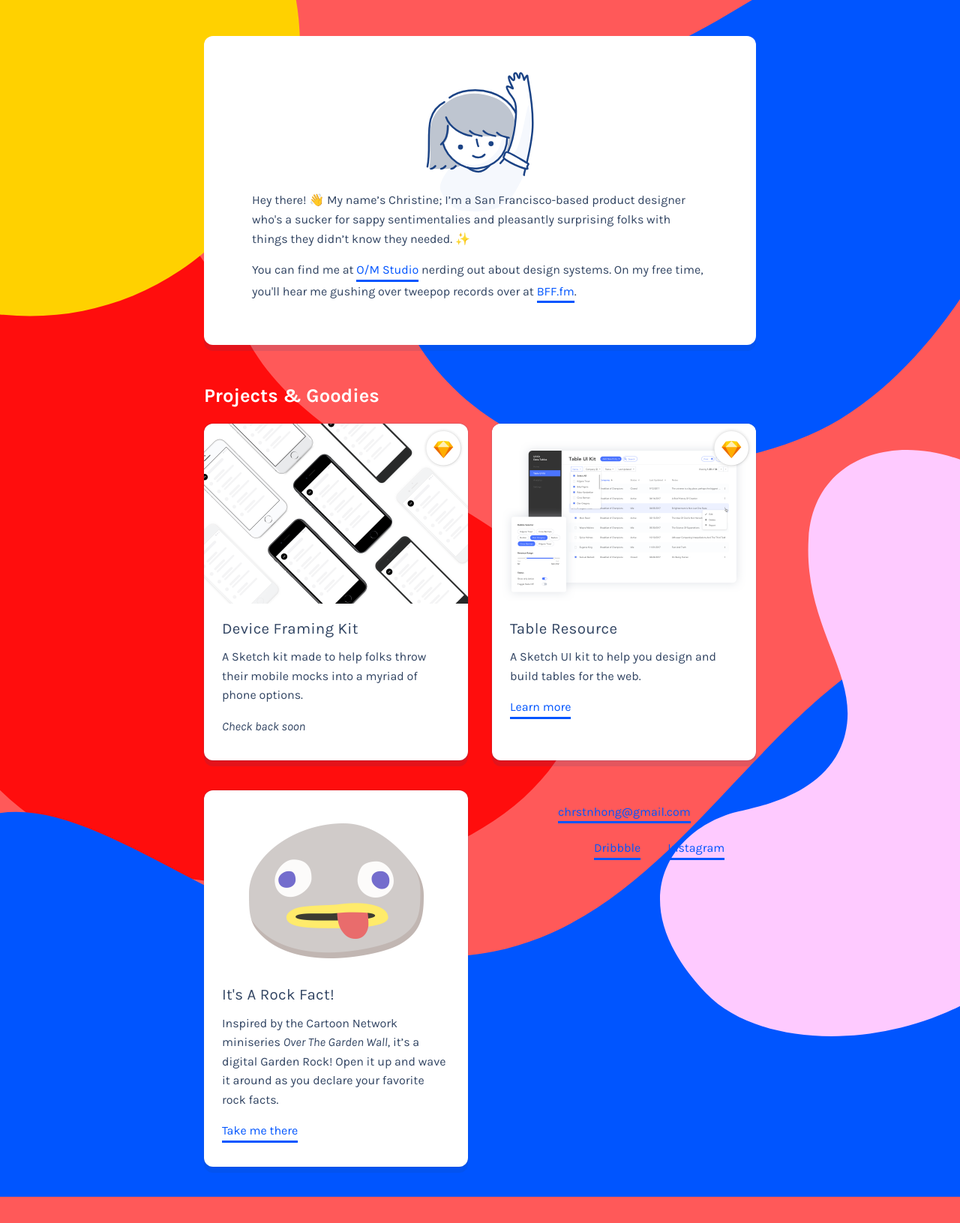
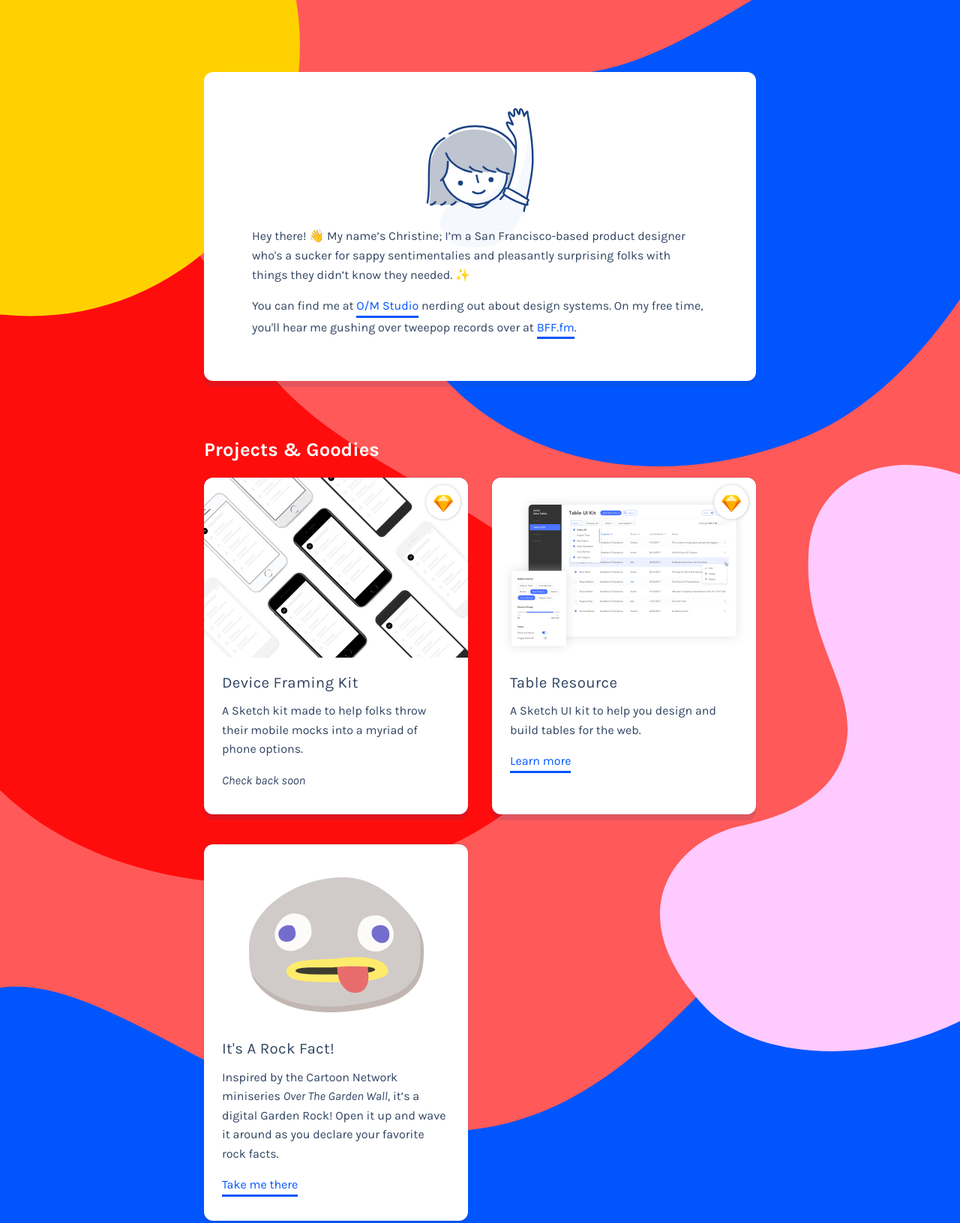
Before and after one commit to chrstnhong/christine, a plain HTML site: page index.html in a window 1280 px wide. Shown: the top 1631 px of the page at 75% size. Before the commit the page ends 1596 px from the top, so only its background shows below. Drawn offline with Linux system fonts and the light colour scheme.

Commit message:
nav removal

```diff
--- a/style.css
+++ b/style.css
@@ -1,5 +1,6 @@
 
 @import url('https://fonts.googleapis.com/css?family=Karla:400,400i,700,700i');
+
 
 html, body {
     font-size: 100%;
@@ -11,9 +12,9 @@ html, body {
     height:100%;
 	}
 
-::-moz-selection { background: #DBDBDB; }
+::-moz-selection { background: #efefef; }
 
-::selection { background: #DBDBDB; }
+::selection { background: #efefef; }
 
 a {	color: #0055FF; text-decoration: none; border-bottom: .24rem solid #0055FF; display: inline-block;	}
 
@@ -93,7 +94,7 @@ Background Elements
 .bg-pink {
 	position: absolute;
 	right:-200px;
-	top:600px;
+	top:620px;
   	width: 600px;
 
   	user-drag: none;
@@ -124,21 +125,6 @@ Background Elements
 	}
 
 
-/*.footer {
-	padding-top: 48px;
-	margin-bottom: auto;
-  position: absolute;
-  right: 0;
-  bottom: 0;
-  left: 0;
-  width:100%;
-  overflow-x: none;
-  height:400px;
-  background-image: url("bg-blue-bottom.svg");
-
- }*/
-
-
 
 /*
 
@@ -162,6 +148,23 @@ a:hover.navlink{color:white; border-bottom:.24rem solid white;}
 
 
 
+.footer {
+	color:white;
+	text-align: center;
+	padding-top: 24px;
+	padding-bottom: 16px;
+	margin-left: auto;
+	margin-right: auto;
+	width:100%;
+
+ }
+
+
+a.footerlink{color:white; border-bottom:.24rem solid rgba(255,255,255,0);}
+
+a:hover.footerlink{color:white; border-bottom:.24rem solid white;}
+
+.space {padding: 48px;}  /*Get rid of this when nav is reintroduced*/
 
 
 /*
@@ -175,7 +178,7 @@ Body
 	font-size:1.6rem;
 	color:white;
 	font-weight: 700;
-	padding-top: 16px;
+	padding-top: 24px;
 	padding-bottom: 16px;
 	width:100%;
 }
@@ -201,7 +204,7 @@ Body
 	background-color: white;
 	box-shadow: 0px 8px rgba(27, 67, 133, 0.12);
 	border-radius:12px;
-	margin-bottom: 32px;
+	margin-bottom: 56px;
 	width:100%;
 }
 
@@ -296,6 +299,7 @@ Responsive
 
 @media (max-width: 820px) {
 
+	.space {padding: 40px;}
 
 	.bg-pink {
 	position: absolute;
```
